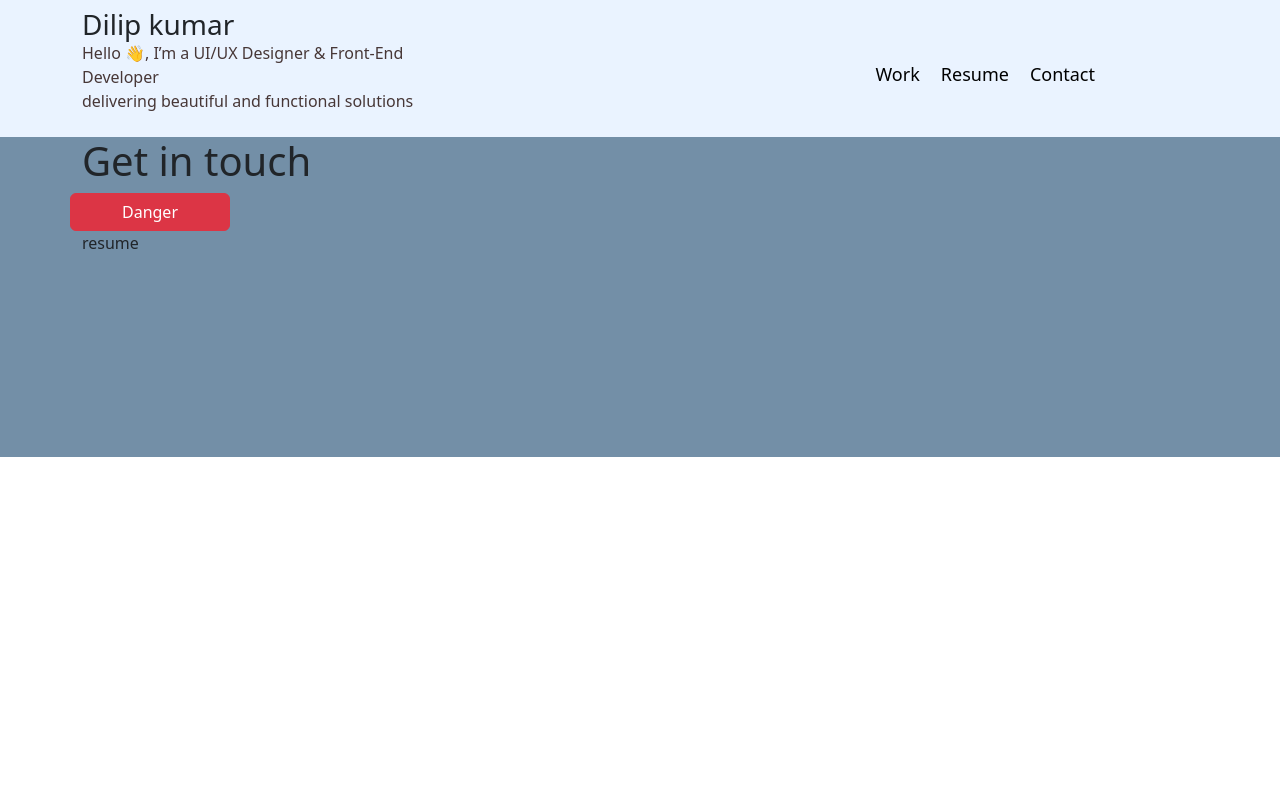
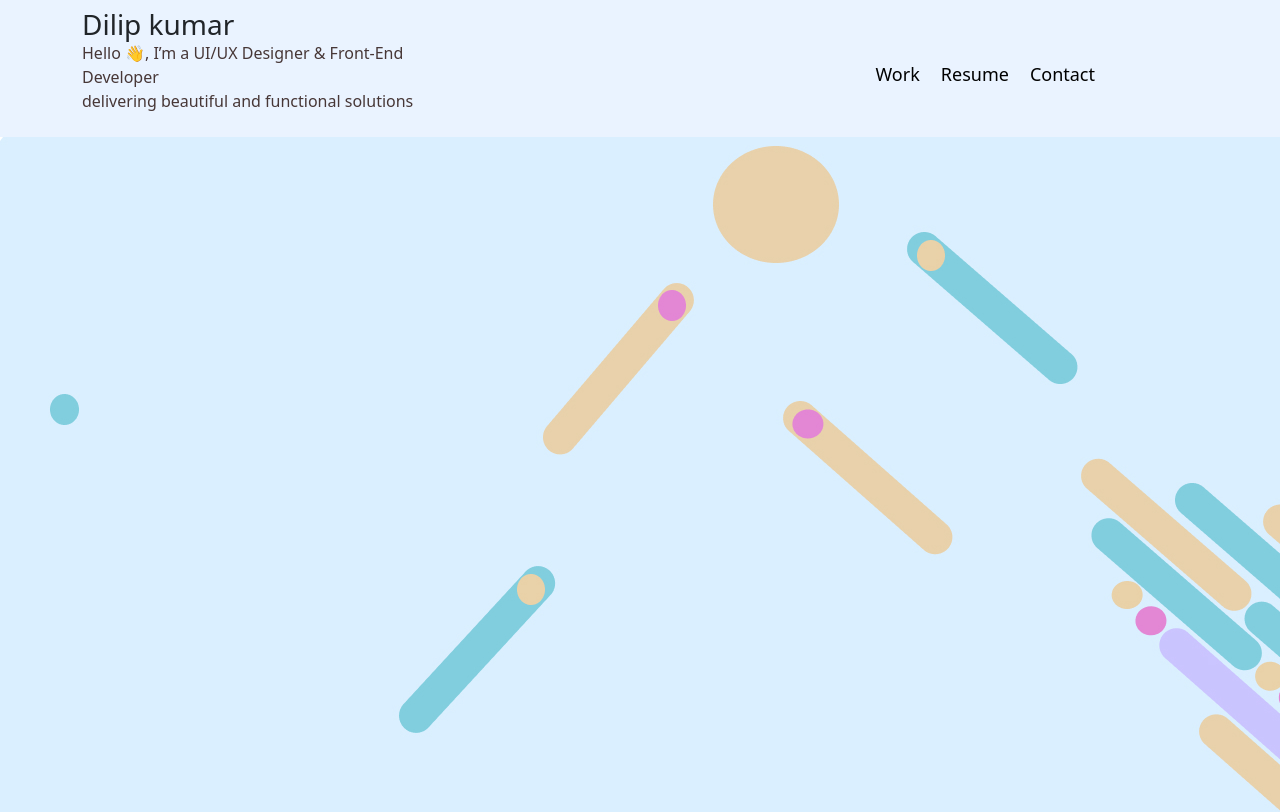
Before and after one commit to bairidilipkumar/angular-port, an Angular app: page / in a window 1280 px wide. Shown: the top 812 px of the page. Built offline with nearby package versions, Linux system fonts and the light colour scheme.

Commit message:
added main page component

```diff
--- a/src/app/app.component.ts
+++ b/src/app/app.component.ts
@@ -2,11 +2,12 @@ import { Component } from '@angular/core';
 import { RouterOutlet } from '@angular/router';
 import { FooterComponent } from './footer/footer.component';
 import { HeadderComponent } from './headder/headder.component';
+import { MainpageComponent } from './mainpage/mainpage.component';
 
 @Component({
   selector: 'app-root',
   standalone: true,
-  imports: [RouterOutlet,HeadderComponent,FooterComponent],
+  imports: [RouterOutlet,HeadderComponent,FooterComponent,MainpageComponent],
   templateUrl: './app.component.html',
   styleUrl: './app.component.css'
 })
--- a/src/app/app.routes.ts
+++ b/src/app/app.routes.ts
@@ -1,3 +1,6 @@
 import { Routes } from '@angular/router';
+import { MainpageComponent } from './mainpage/mainpage.component';
 
-export const routes: Routes = [];
+export const routes: Routes = [
+    {path:"",component:MainpageComponent}
+];
--- /dev/null
+++ b/src/app/mainpage/mainpage.component.css
@@ -0,0 +1,5 @@
+#container{
+    width: 100%;
+    height: 200vh;
+    background-image: url(/assets/images/Desktop.jpg);
+}
--- /dev/null
+++ b/src/app/mainpage/mainpage.component.html
@@ -0,0 +1,3 @@
+<div id="container">
+
+</div>
```
Also changed, not shown: src/app/mainpage/mainpage.component.ts (added, +12 -0 lines), src/assets/images/Desktop.jpg (added), 1 other file (tests, documents, lock files or other folders).
